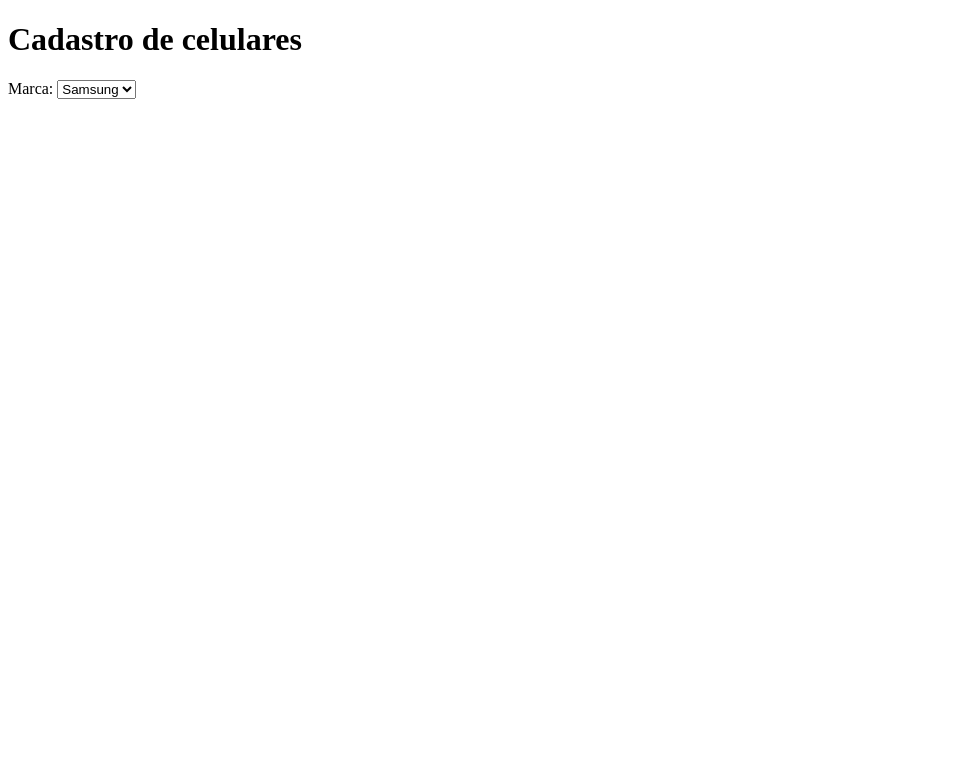
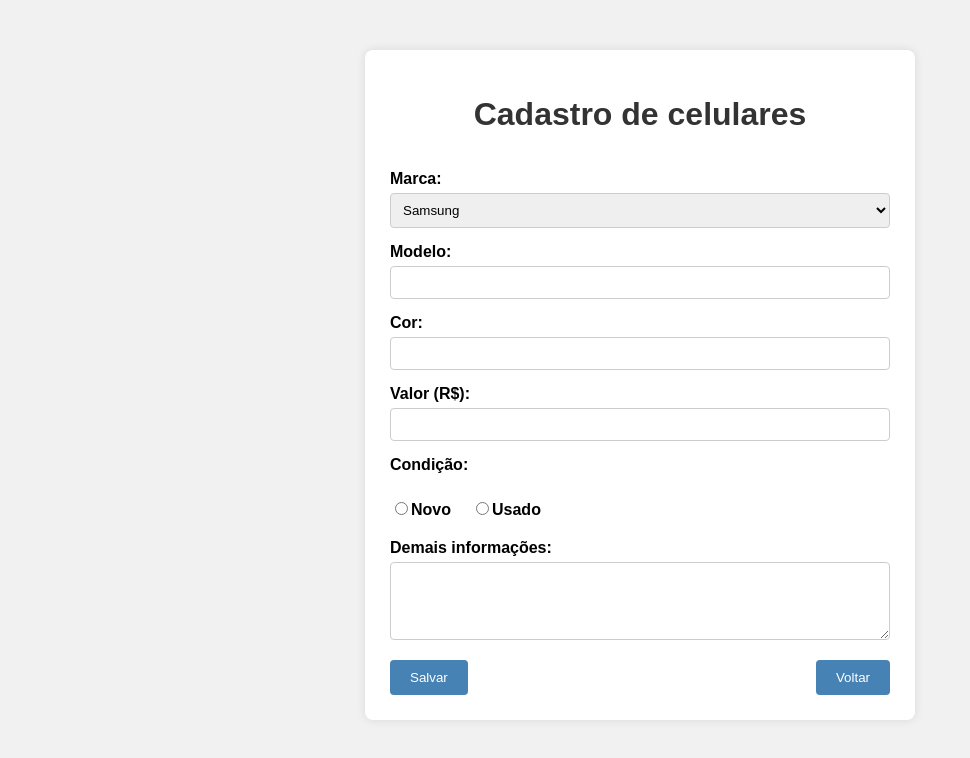
Before and after one commit to AulasFuturoDevSenai/FrontSemana2, a plain HTML site: page trello/CadastroCelular/cadastro.html in a window 1280 px wide. Shown: the whole page, without its empty margins (0-970 px from the left). Drawn offline with Linux system fonts and the light colour scheme.

Commit message:
Atividade trello Cadastro de Celular

```diff
--- a/trello/CadastroCelular/cadastro.css
+++ b/trello/CadastroCelular/cadastro.css
@@ -0,0 +1,67 @@
+body{
+    font-family: Arial, Helvetica, sans-serif;
+    background-color: #f1f1f1;
+    margin: 0;
+    padding: 0;
+}
+
+.container{
+    max-width: 500px;
+    background-color: #fff;
+    margin: 50px auto;
+    padding: 25px;
+    border-radius: 8px;
+    box-shadow: 0 0 10px rgb(0, 0, 0, 0.1);
+}
+
+h1{
+    text-align: center;
+    color: #333;
+}
+
+form{
+    display: flex;
+    flex-direction: column;
+}
+
+label {
+    margin-top: 15px;
+    margin-bottom: 5px;
+    font-weight: bold;
+}
+
+input[type="text"],
+input[type="number"],
+select,
+textarea {
+    padding: 8px;
+    border-radius: 4px;
+    border: 1px solid #ccc;
+    width: 100%;
+    box-sizing: border-box;
+}
+
+.grupo-radio {
+    display: flex;
+    gap: 20px;
+    margin-top: 5px;
+}
+
+.grupo-botao {
+    display: flex;
+    justify-content: space-between;
+    margin-top: 20px;
+}
+
+button {
+    padding: 10px 20px;
+    background-color: #4682B4;
+    color: white;
+    border: none;
+    border-radius: 4px;
+    cursor: pointer;
+}
+
+button:hover {
+    background-color: #315f8c;
+}
--- a/trello/CadastroCelular/cadastro.html
+++ b/trello/CadastroCelular/cadastro.html
@@ -7,6 +7,7 @@
     <link rel="stylesheet" href="cadastro.css">
 </head>
 <body>
+    <div  class="container">
     <header>
         <h1>Cadastro de celulares</h1>
     </header>
@@ -20,9 +21,33 @@
                 <option value="lg">LG</option>
                 <option value="outra">Outra</option>
             </select>
+            <label for="modelo">Modelo:</label>
+            <input type="text" id="modelo" name="modelo" required>
+
+            <label for="cor">Cor:</label>
+            <input type="text" id="cor" name="cor" required>
+
+            <label for="valor">Valor (R$): </label>
+            <input type="number" id="valor" name="valor" required>
+
+            <label> Condição: </label>
+            <div class="grupo-radio">
+                <label><input type="radio" name="condiçao" value="novo" required>Novo</label>
+                <label><input type="radio" name="condicao" value="usado">Usado</label>
+            </div>
+
+            <label for="info">Demais informações:</label>
+            <textarea id="info" name="info" rows="4"></textarea>
+
+            <div class="grupo-botao">
+                <button type="submit">Salvar</button>
+                <button type="button" onclick="history.back()">Voltar</button>
+            </div>
+
+
         </form>
     </main>
-
+    </div>
     <footer></footer>
 
 </body>
```
